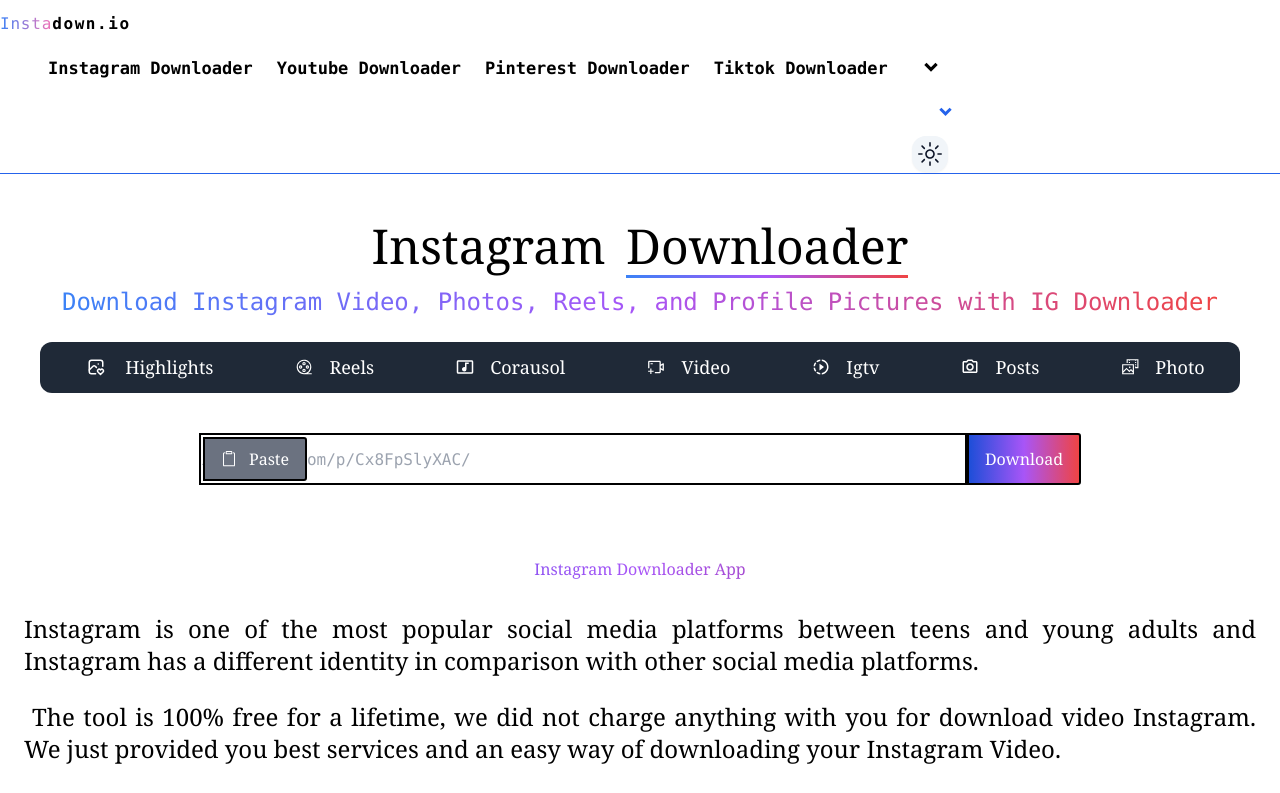
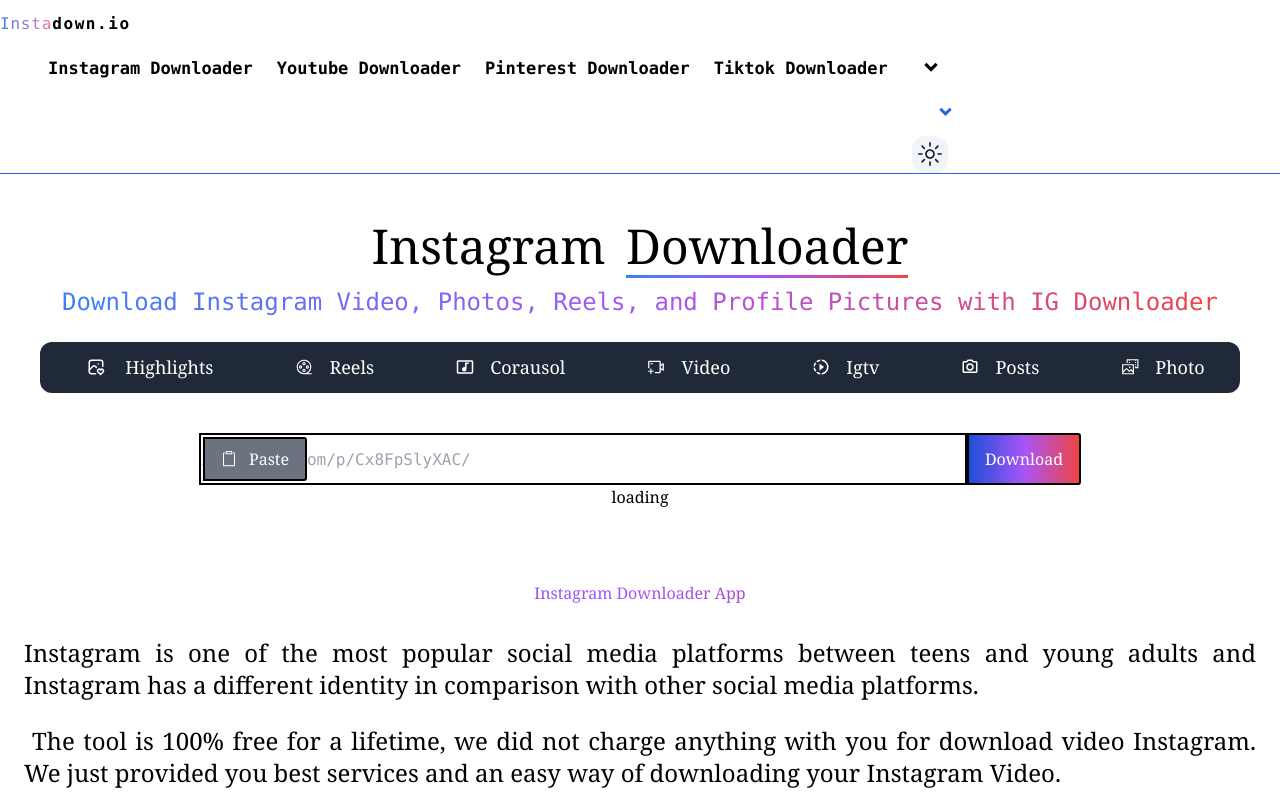
Before and after one commit to saiyamdubey/Igdownloader, a Next.js app: page / in a window 1280 px wide. Shown: the top 793 px of the page. Built offline with nearby package versions, Linux system fonts and the light colour scheme.

Commit message:
frustated commit

```diff
--- a/app/instagram/video/page.tsx
+++ b/app/instagram/video/page.tsx
@@ -1,16 +1,37 @@
 "use client";
 
-import React, { useState } from "react";
+import React, { useEffect, useState } from "react";
 import { GoPaste } from "react-icons/go";
-import Link from "next/link";
 import { toast } from "sonner";
-import Image from "next/image";
 
 type Props = {};
 
 function Searchbar({}: Props) {
   const [inputValue, setInputValue] = useState("");
-  const [videodata, setvideodata] = useState<any>({});
+  const [videodata, setVideodata] = useState<any>({});
+  const [proxyImageUrl, setProxyImageUrl] = useState<string | null>(null);
+
+  useEffect(() => {
+    if (videodata.data?.graphql?.shortcode_media?.display_resources?.[0]?.src) {
+      handleFetchProxyImage(
+        videodata.data.graphql.shortcode_media.display_resources[0].src
+      );
+    }
+  }, [videodata]);
+
+  const handleFetchProxyImage = async (imageUrl: string) => {
+    try {
+      const response = await fetch(
+        `/api/imagedown?imageUrl=${encodeURIComponent(imageUrl)}`
+      );
+      const data = await response.json();
+      if (data.imageUrlBase64) {
+        setProxyImageUrl(data.imageUrlBase64);
+      }
+    } catch (error) {
+      console.error("Error fetching proxy image:", error);
+    }
+  };
 
   async function downloadReel(url: string) {
     try {
@@ -21,13 +42,11 @@
       if (data.error) {
         toast("Check the Provided Link");
       }
-      setvideodata(data);
-      console.log(
-        "data > graphql > shortcode_media > display_resources : ",
-        data.graphql.shortcode_media.display_resources[0].src
-      );
+      console.log("saitdndg");
+      console.log(data);
+      await setVideodata(data);
     } catch (error) {
-      console.error(error);
+      console.error("Error downloading reel:", error);
     }
   }
 
@@ -44,11 +63,10 @@
   };
 
   return (
-    <>
     <div className="flex flex-col overflow-hidden justify-center items-center m-auto">
-        <div className="mt-10  input-group flex items-center">
+      <div className="mt-10 input-group flex items-center">
         <button
-            className="absolute sm:mb-[70px] ml-1 flex button--submit border-2 min-h-10 mr-2 rounded-r-[3px] px-4 py-2 bg-gray-500 text-white text-base  cursor-pointer transition-colors duration-500  border-black ease-in-out  focus:border-gray-700 "
+          className="absolute sm:mb-[70px] ml-1 flex button--submit border-2 min-h-10 mr-2 rounded-r-[3px] px-4 py-2 bg-gray-500 text-white text-base cursor-pointer transition-colors duration-500 border-black ease-in-out focus:border-gray-700"
           onClick={pasteOrClear}
         >
           <GoPaste className="mt-1 mr-3 sm:mr-0" />
@@ -68,24 +86,32 @@
           />
           <input
             onClick={handleDownload}
-              className="button--submit border-2 sm:mt-5 sm:w-[10rem] min-h-10 rounded-r-[3px] sm:rounded-[18px] px-4 py-3 bg-black text-white text-base cursor-pointer    border-black ease-in-out   bg-gradient-to-r from-blue-700 via-purple-500 via-pink-500 to-red-500 hover:from-yellow-600 hover:via-yellow-500 hover:to-green-600"
+            className="button--submit border-2 sm:mt-5 sm:w-[10rem] min-h-10 rounded-r-[3px] sm:rounded-[18px] px-4 py-3 bg-black text-white text-base cursor-pointer border-black ease-in-out bg-gradient-to-r from-blue-700 via-purple-500 via-pink-500 to-red-500 hover:from-yellow-600 hover:via-yellow-500 hover:to-green-600"
             value="Download"
             type="submit"
           />
         </div>
       </div>
       <div className="downloadmediadata">
-          {videodata.graphql && (
+        {videodata.data && (
+          <button>
             <a
-
-              href={videodata.graphql.shortcode_media.display_resources[0].src}
+              href={
+                videodata.data.graphql.shortcode_media.display_resources[2].src
+              }
+              download
             >
               Download
             </a>
+          </button>
+        )}
+        {proxyImageUrl === "" ? (
+          <img width={300} src={proxyImageUrl} alt="Image" />
+        ) : (
+          <h1>loading</h1>
         )}
       </div>
     </div>
-    </>
   );
 }
 
--- a/pages/api/download.ts
+++ b/pages/api/download.ts
@@ -7,14 +7,15 @@
   if (typeof url === 'string') {
     url = url.replace(/\?utm_source=ig_web_copy_link$/, '');
     url = url.replace(/\/[^/]*$/, '');
-    url = url + process.env.SECRET_KEY;
+    url = url + "/?__a=1&__d=dis";
+  }
 
-  }
+
 
   try {
     const response = await fetch(url as string);
     const data = await response.json();
-    res.status(200).json(data);
+    res.status(200).send(data);
   } catch (error) {
     console.error('Error fetching data:', error);
     res.status(500).json({ error: 'Internal server error' });
```
Also changed, not shown: 1 other file (tests, documents, lock files or other folders). Lines whose indentation alone changed are shown as unchanged.
